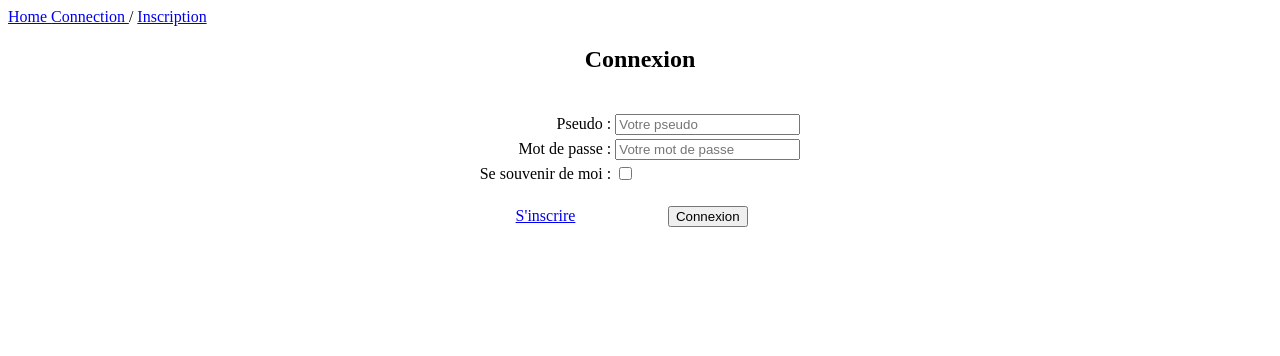
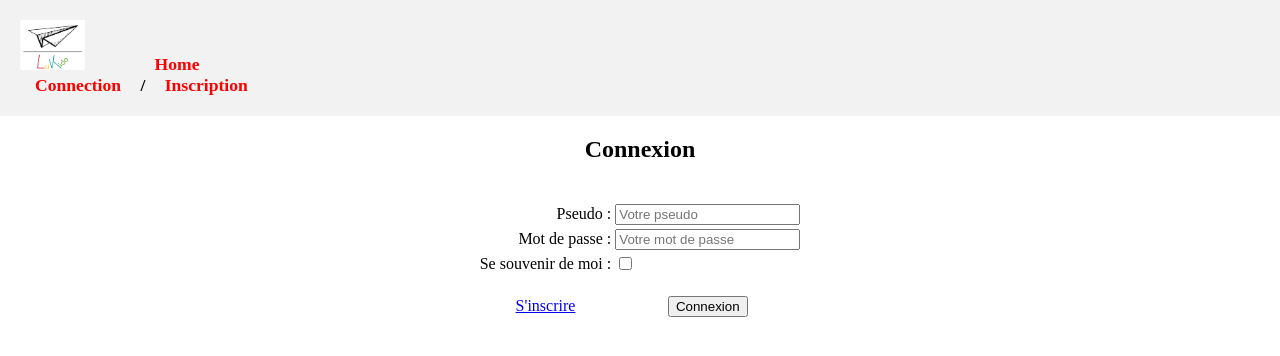
Before and after one commit to lorianem/conceptionWeb, a PHP site: page /connection.php in a window 1280 px wide. Shown: the top 356 px of the page. Run offline with PHP 8.4, Linux system fonts and the light colour scheme.

Commit message:
debut css

```diff
--- a/admin.php
+++ b/admin.php
@@ -100,7 +100,6 @@ if (isset($_POST['subAjoutEvent']))
 
 
 
-
 <section id="ajoutEvent">
 	<h2>Ajout d'un évènement </h2>
 	<form method="POST" enctype="multipart/form-data">
@@ -121,7 +120,6 @@ if (isset($_POST['subAjoutEvent']))
 		<div><label>Ajouter : </label><input id="subAjoutEvent" type="submit" name="subAjoutEvent"> </div>
 	</form>
 </section><br>
-
 
 
 <section id="suppressionEvent">
@@ -149,7 +147,6 @@ if (isset($_POST['subAjoutEvent']))
 </section><br>
 
 
-
 <section id="ajoutAdmin">
 	<h2>Ajout d'un administrateur</h2>
 	<div><label>Pseudo du nouvel admin</label><input type="text" id="" name=""> </div>
--- a/code/EnTete.php
+++ b/code/EnTete.php
@@ -6,11 +6,13 @@
 	<meta charset="utf-8">
 	<meta name="viewport" content="width=device-width, initial-scale=1">
 	<title>LUKIDO</title>
-	<link rel="stylesheet" href="style.css">
-	<link rel="shortcut icon" href="image/icone.jpg">
+	<link rel="stylesheet" href="code/style.css">
+	<link rel="shortcut icon" href="image/logo.png">
 </head>
 <body>
 	<nav>
+		<img src="image/logo.png">
+
 		<a href="index.php"> Home </a>
 
 
@@ -22,8 +24,11 @@
 					?>
 						<a href="jeux.php"> jeux </a>
 						<a href="planning.php"> planning </a>
+						<div class="profil">
 							<a href="profil.php">Profil</a> /
 							<a href="code/deconnection.php">deconnection</a>
+						</div>
+
 					<?php
 				}
 				elseif($_SESSION['role'] == "1")
@@ -32,8 +37,11 @@
 						<a href="jeux.php"> jeux </a>
 						<a href="planning.php"> planning </a>
 						<a href="admin.php"> admin </a>
+						<div class="profil">
 							<a href="profil.php">Profil</a> /
 							<a href="code/deconnection.php">deconnection</a>
+						</div>
+
 					<?php
 				}
 
@@ -42,12 +50,12 @@
 			else
 			{
 				?>
+				<div class="profil">
 					<a href="connection.php"> Connection </a> /
 					<a href="inscription.php"> Inscription </a>
+				</div>
+
 				<?php
 			}
 		?>
-
-
-
 	</nav>
--- a/code/style.css
+++ b/code/style.css
@@ -0,0 +1,28 @@
+body
+{
+	margin: 0;
+	padding:0;
+}
+
+
+nav
+{
+	padding : 20px;
+	background: #F2F2F2;
+
+	font-size : 1.1em;
+	font-weight: bold;
+}
+
+nav img
+{
+	height: 50px ;
+	margin-right: 50px;
+}
+
+nav a
+{
+	margin: 15px;
+	text-decoration: none;
+	color: red;
+}
```
Also changed, not shown: image/logo.png (added), 1 other file. Lines whose indentation alone changed are shown as unchanged.
